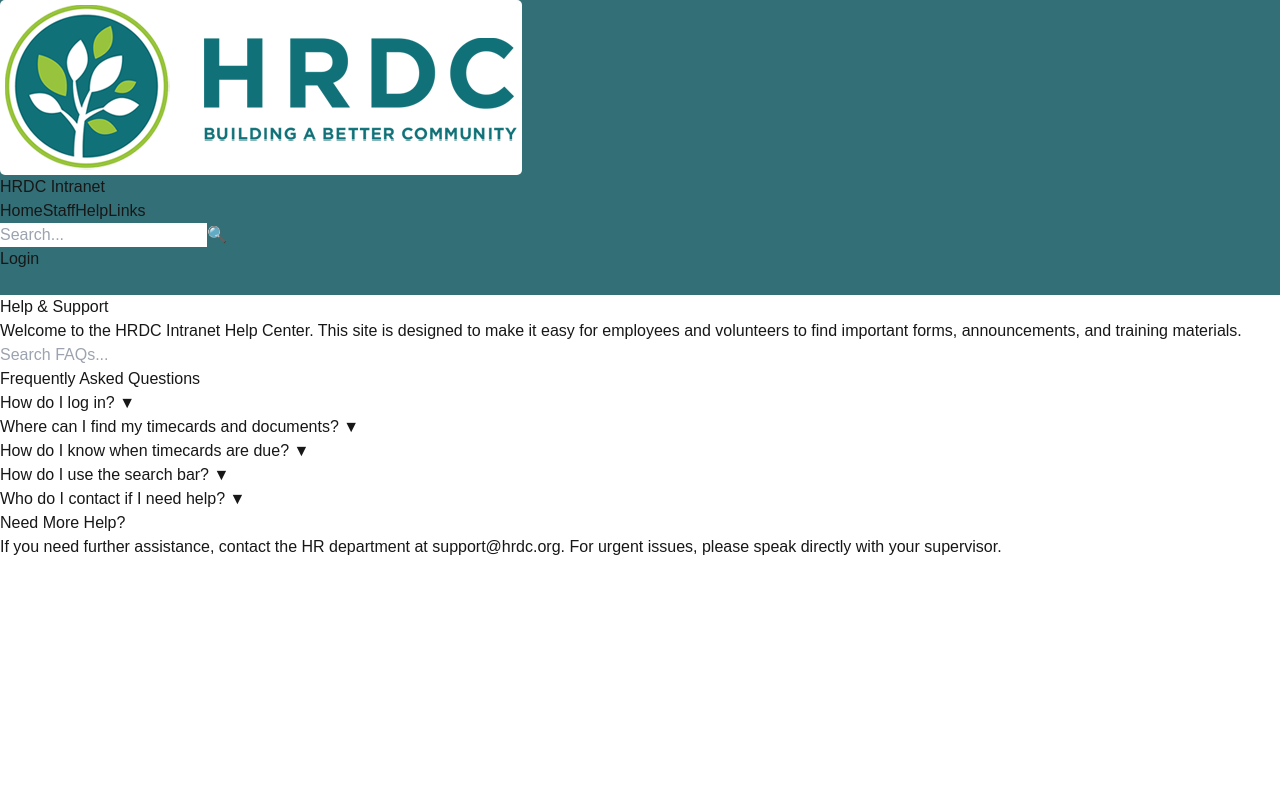
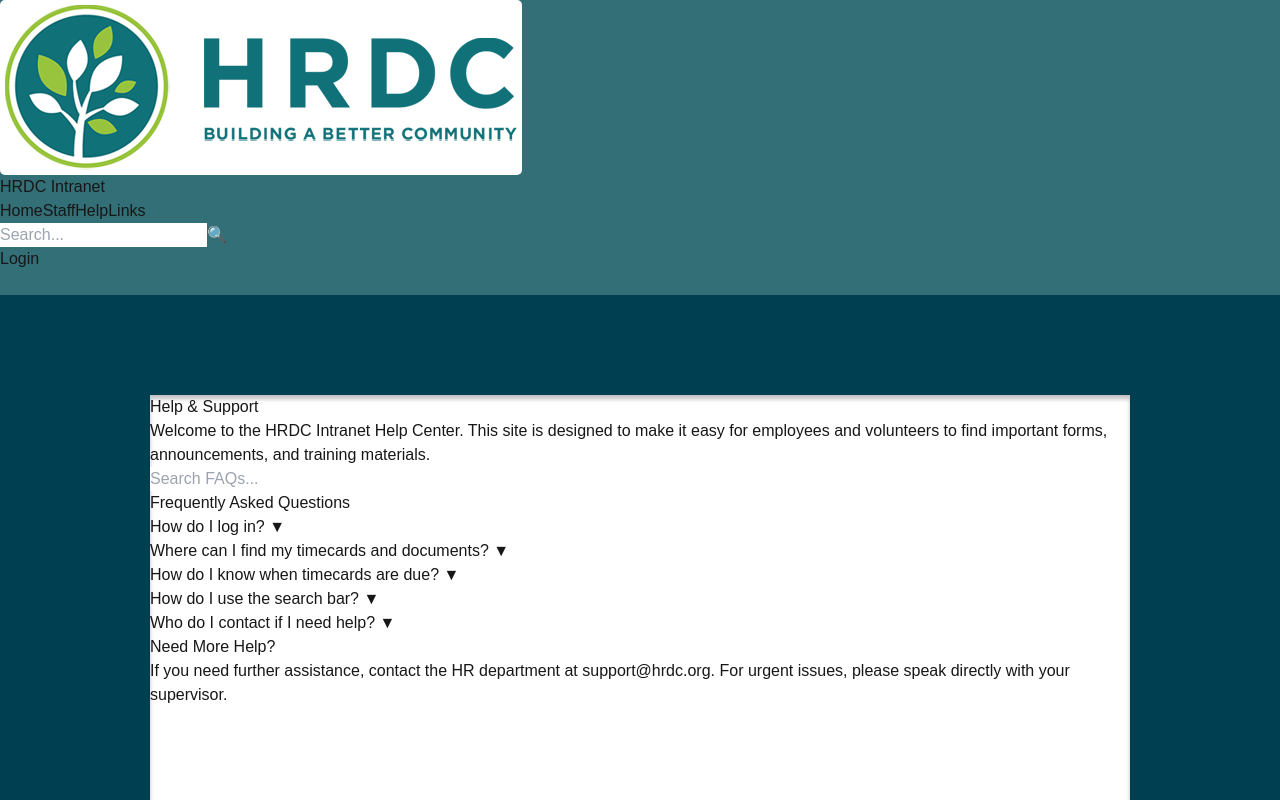
Before and after one commit to 423S25/repo5, a Next.js app: page /help in a window 1280 px wide. Shown: the top 800 px of the page. Built offline with nearby package versions, Linux system fonts and the light colour scheme; no server answers.

Commit message:
add background ux to help page

```diff
--- a/src/app/help/page.tsx
+++ b/src/app/help/page.tsx
@@ -4,8 +4,6 @@ import { useState } from "react";
 import { NavBar } from "../components/Navbar";
 
 export default function HelpPage() {
-
-
 
   // Expandable FAQs
   const [openFAQ, setOpenFAQ] = useState<number | null>(null);
@@ -28,6 +26,26 @@ export default function HelpPage() {
   return (
     <>
       <NavBar />
+
+      <div
+       style={{
+          width: "100%",
+          minHeight: "100vh",
+          background: "#003E52",
+          display: "flex",
+          justifyContent: "center",
+          paddingTop: "100px",
+        }}
+      >
+      <div
+        style={{
+          width: 980,
+          background: "white",
+          top: 0,
+          boxShadow: "0px 4px 4px rgba(0, 0, 0, 0.25) inset",
+          paddingBottom: "100px",
+          }}
+        >
 
       <div className="container mx-auto p-6">
         <div className="bg-white shadow-md p-6 rounded-lg">
@@ -76,6 +94,8 @@ export default function HelpPage() {
           </p>
         </div>
       </div>
+      </div>
+      </div>
     </>
   );
 }
--- a/src/app/staff/page.tsx
+++ b/src/app/staff/page.tsx
@@ -5,7 +5,7 @@ export default function StaffPage() {
         <>
             <NavBar />
 
-            <div
+        <div
        style={{
           width: "100%",
           minHeight: "100vh",
```
